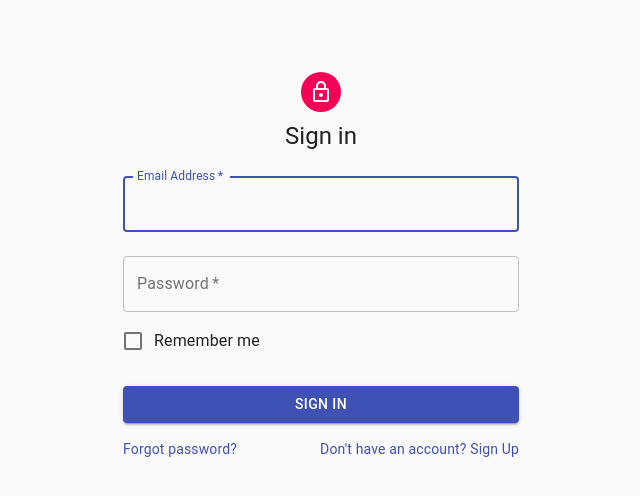
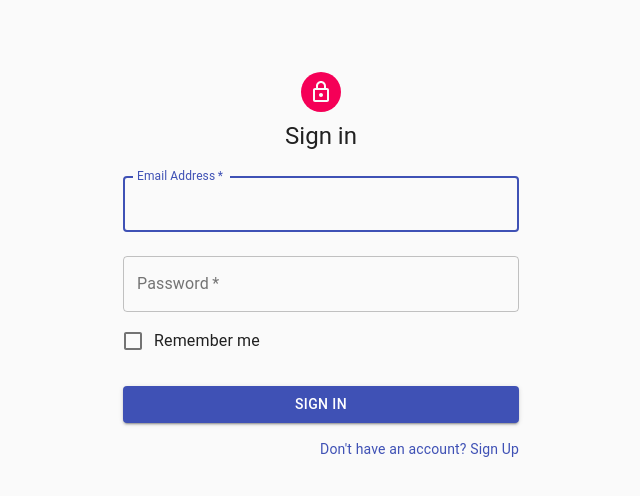
Before and after one commit to flapek/epilepsy-health-app-web, a React (Create React App) app: page / in a window 1280 px wide. Shown: the top 496 px of the page, without its empty margins (319-959 px from the left). Built offline with nearby package versions, Linux system fonts and the light colour scheme.

Commit message:
Update SignIn.tsx

```diff
--- a/src/features/authorization/component/SignIn.tsx
+++ b/src/features/authorization/component/SignIn.tsx
@@ -33,12 +33,11 @@ const useStyles = makeStyles((theme) => ({
 
 interface Props {
   signInClick: () => React.MouseEventHandler<HTMLButtonElement>,
-  forgetPasswordClick: () => React.MouseEventHandler<HTMLAnchorElement> & React.MouseEventHandler<HTMLSpanElement>,
   signUpClick: () => React.MouseEventHandler<HTMLAnchorElement> & React.MouseEventHandler<HTMLSpanElement>,
 }
 
 
-export default function SignIn({ signInClick, forgetPasswordClick, signUpClick }: Props) {
+export default function SignIn({ signInClick, signUpClick }: Props) {
   const classes = useStyles();
 
   return (
@@ -85,12 +84,7 @@ export default function SignIn({ signInClick, forgetPasswordClick, signUpClick }
           >
             Sign In
           </Button>
-          <Grid container>
-            <Grid item xs>
-              <Link variant="body2" onClick={() => forgetPasswordClick()}>
-                Forgot password?
-              </Link>
-            </Grid>
+          <Grid container justify="flex-end">
             <Grid item>
               <Link variant="body2" onClick={() => signUpClick()}>
                 Don't have an account? Sign Up
```
